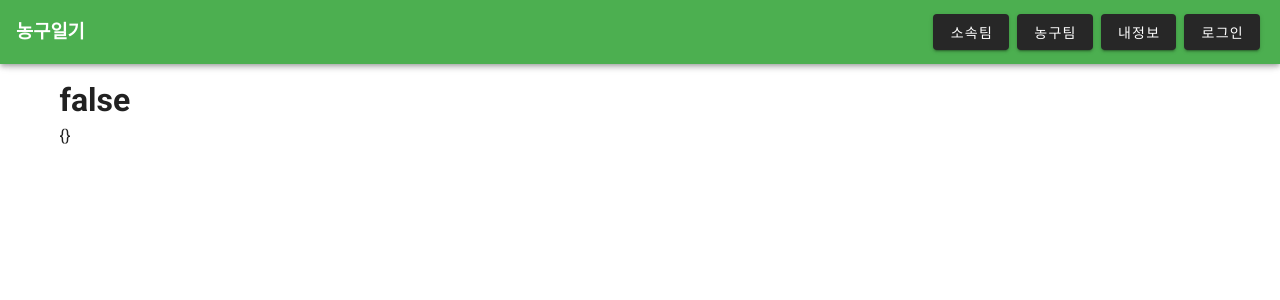
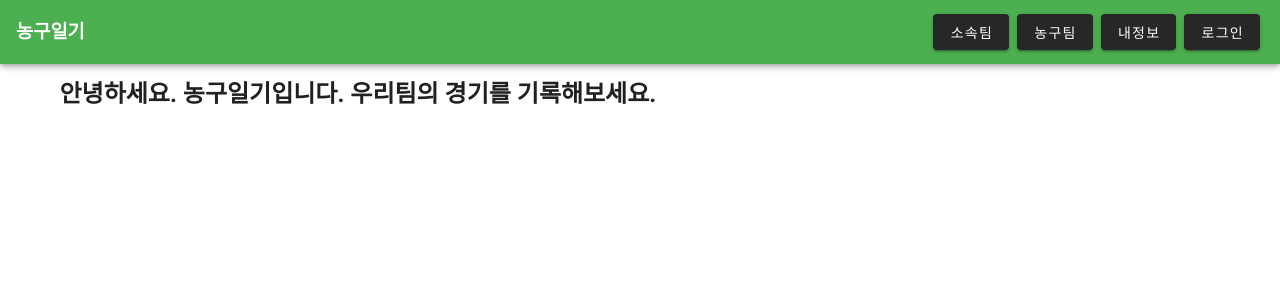
Before and after one commit to Yeo-injun/-basketballDiary-frontend, a Vue app: page / in a window 1280 px wide. Shown: the top 300 px of the page. Built offline with nearby package versions, Linux system fonts and the light colour scheme.

Commit message:
[Feat] 로그인후 메인페이지 안내메세지 수정

```diff
--- a/src/views/AppMain.vue
+++ b/src/views/AppMain.vue
@@ -1,7 +1,12 @@
 <template>
 	<v-container>
-		<h1>{{ isLogin }}</h1>
-		<div>{{ loginUserInfo }}</div>
+		<div>
+			<h2>안녕하세요. 농구일기입니다. 우리팀의 경기를 기록해보세요.</h2>
+		</div>
+		<div v-if="isLogin">
+			<h1>환영합니다. {{ loginUserInfo.userId }}님</h1>
+		</div>
+		<!-- 새로고침하면 Vue Store에서 가지고 있는 세션정보들이 날라감. 화면에서 세션상태를 유지할 수 있는 방법 고민...  -->
 	</v-container>
 </template>
 
@@ -9,7 +14,7 @@
 	import AuthStateManager from '@/common/state/AuthStateManager';
 
 	export default {
-		data: () => {
+		data() {
 			return {
 				isLogin: AuthStateManager.getters.isLogin(),
 				loginUserInfo: {},
@@ -17,12 +22,10 @@
 		},
 		methods: {
 			getLoginUserInfo() {
-				const auth = AuthStateManager.getters.authUserInfo();
-				if (auth == null) {
-					this.loginUserInfo = '로그인 정보가 없습니다.';
+				if (this.isLogin) {
 					return;
 				}
-				this.loginUserInfo = auth;
+				this.loginUserInfo = AuthStateManager.getters.authUserInfo();
 			},
 		},
 		mounted() {
```
